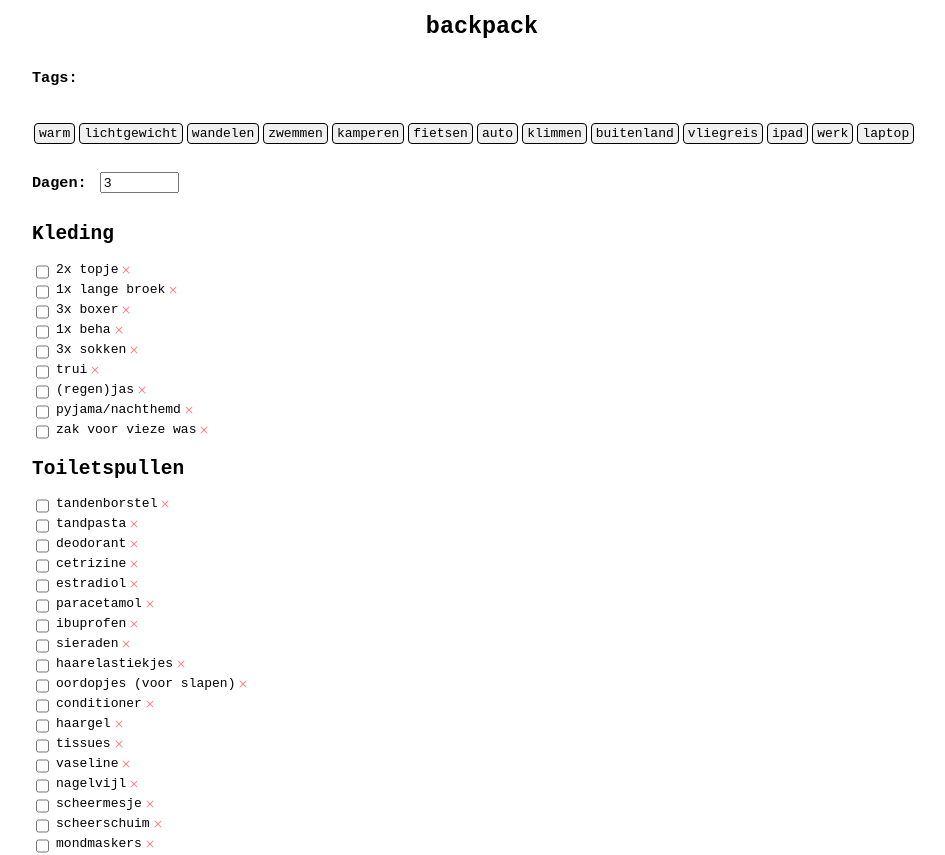
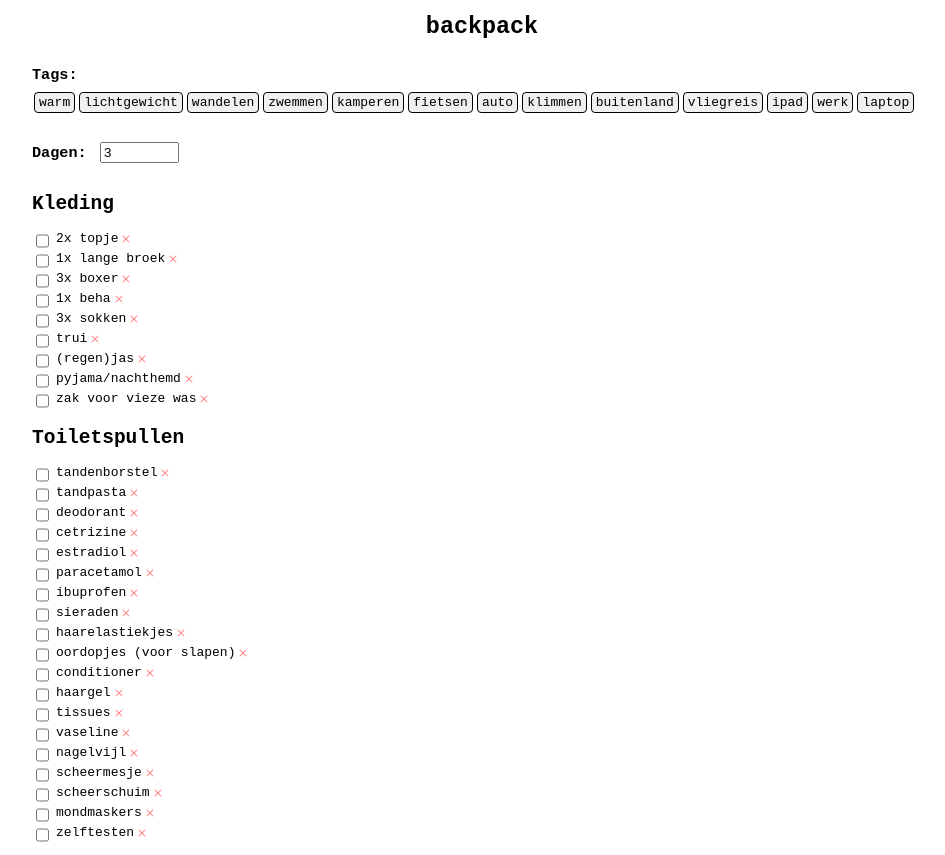
Before and after one commit to dsprenkels/backpack, a React (Create React App) app: page / in a window 1280 px wide. Shown: the top 855 px of the page, without its empty margins (158-1103 px from the left). Built offline with nearby package versions, Linux system fonts and the light colour scheme.

Commit message:
Fix margins on tags header

```diff
--- a/src/App.css
+++ b/src/App.css
@@ -31,6 +31,14 @@
   display: flex;
   flex-wrap: wrap;
   gap: 6px 10px;
+  /* Erase the margin on the children and put the margin on the container */
+  margin-top: 1em;
+  margin-bottom: 1em;
+}
+
+.App-tagListContainer > * {
+  margin-top: 0;
+  margin-bottom: 0;
 }
 
 .App-tagListHeader, .App-daysHeader, .App-tagList, .App-daysInput {
@@ -49,6 +57,7 @@
 .App-tagList {
   /* Undo list padding */
   padding-left: 0;
+  flex-wrap: wrap;
 }
 
 .App-tag {
```
